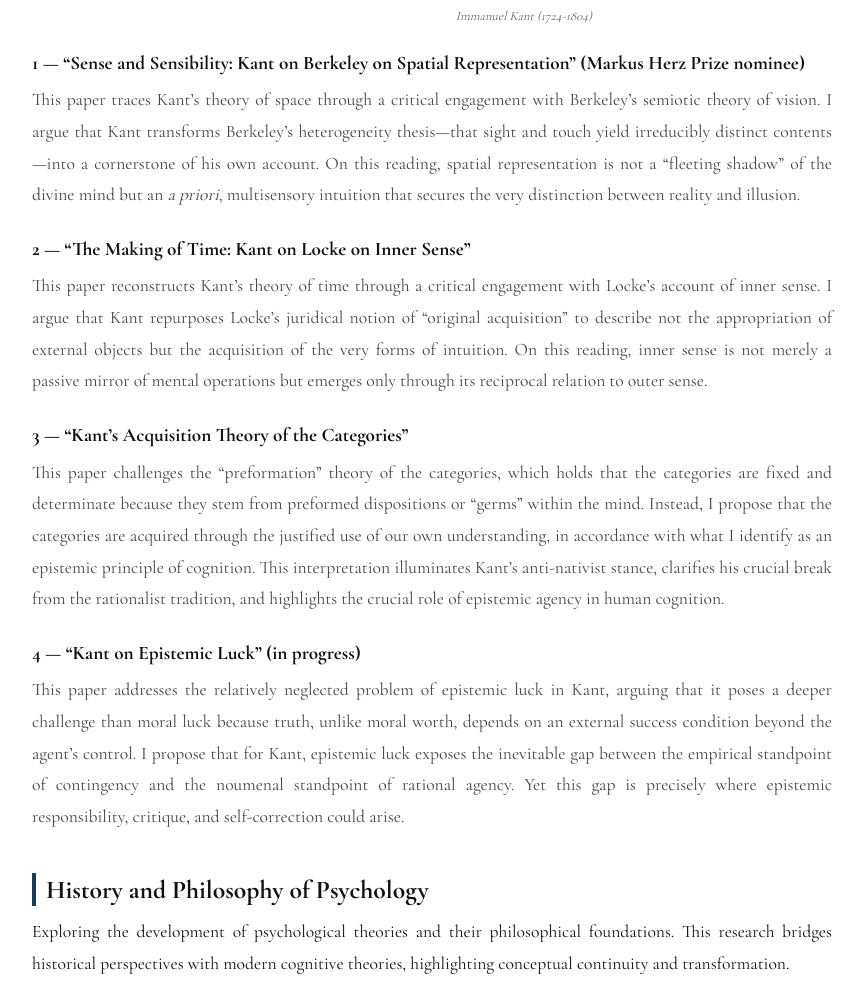
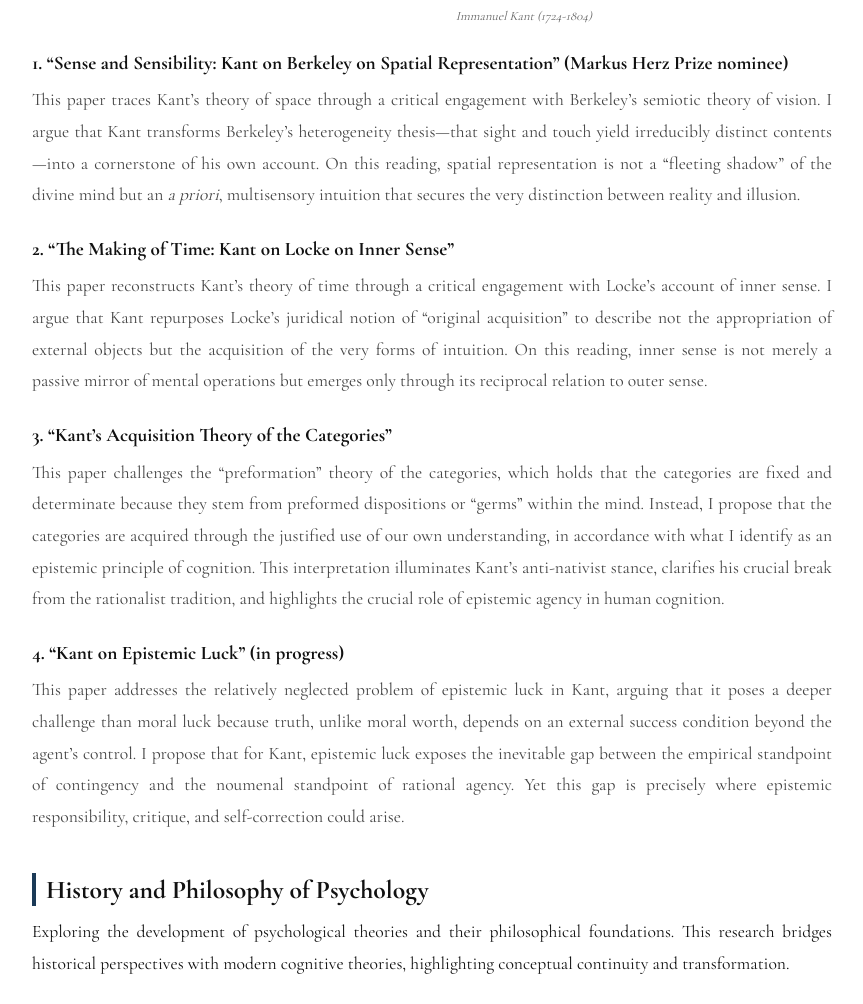
Before and after one commit to aileencluo/aileencluo.github.io, a Jekyll site: the page built from research.md, in a window 1280 px wide and 1400 px high, scrolled down 588 px, cut to the strip 209-1213 px from the top of the window. Shown: the whole strip, without its empty margins (208-1071 px from the left). Built offline with Jekyll 4.4.1, drawn with Linux system fonts in a browser that asks for light colours.

Commit message:
Update research.md

```diff
--- a/research.md
+++ b/research.md
@@ -16,16 +16,16 @@ title: Research
 <p class="img-credit">Immanuel Kant (1724-1804)</p>
 
 
-<div class="subhead">1 — “Sense and Sensibility: Kant on Berkeley on Spatial Representation” (Markus Herz Prize nominee)</div>
+<div class="subhead">1. “Sense and Sensibility: Kant on Berkeley on Spatial Representation” (Markus Herz Prize nominee)</div>
 <p class="subdesc">This paper traces Kant’s theory of space through a critical engagement with Berkeley’s semiotic theory of vision. I argue that Kant transforms Berkeley’s heterogeneity thesis—that sight and touch yield irreducibly distinct contents—into a cornerstone of his own account. On this reading, spatial representation is not a “fleeting shadow” of the divine mind but an <em>a priori</em>, multisensory intuition that secures the very distinction between reality and illusion.</p>
 
-<div class="subhead">2 — “The Making of Time: Kant on Locke on Inner Sense”</div>
+<div class="subhead">2. “The Making of Time: Kant on Locke on Inner Sense”</div>
 <p class="subdesc">This paper reconstructs Kant’s theory of time through a critical engagement with Locke’s account of inner sense. I argue that Kant repurposes Locke’s juridical notion of “original acquisition” to describe not the appropriation of external objects but the acquisition of the very forms of intuition. On this reading, inner sense is not merely a passive mirror of mental operations but emerges only through its reciprocal relation to outer sense.</p>
 
-<div class="subhead">3 — “Kant’s Acquisition Theory of the Categories”</div>
+<div class="subhead">3. “Kant’s Acquisition Theory of the Categories”</div>
 <p class="subdesc">This paper challenges the “preformation” theory of the categories, which holds that the categories are fixed and determinate because they stem from preformed dispositions or “germs” within the mind. Instead, I propose that the categories are acquired through the justified use of our own understanding, in accordance with what I identify as an epistemic principle of cognition. This interpretation illuminates Kant’s anti-nativist stance, clarifies his crucial break from the rationalist tradition, and highlights the crucial role of epistemic agency in human cognition.</p>
 
-<div class="subhead">4 — “Kant on Epistemic Luck” (in progress)</div>
+<div class="subhead">4. “Kant on Epistemic Luck” (in progress)</div>
 <p class="subdesc">This paper addresses the relatively neglected problem of epistemic luck in Kant, arguing that it poses a deeper challenge than moral luck because truth, unlike moral worth, depends on an external success condition beyond the agent’s control. I propose that for Kant, epistemic luck exposes the inevitable gap between the empirical standpoint of contingency and the noumenal standpoint of rational agency. Yet this gap is precisely where epistemic responsibility, critique, and self-correction could arise.</p>
 
 
```
